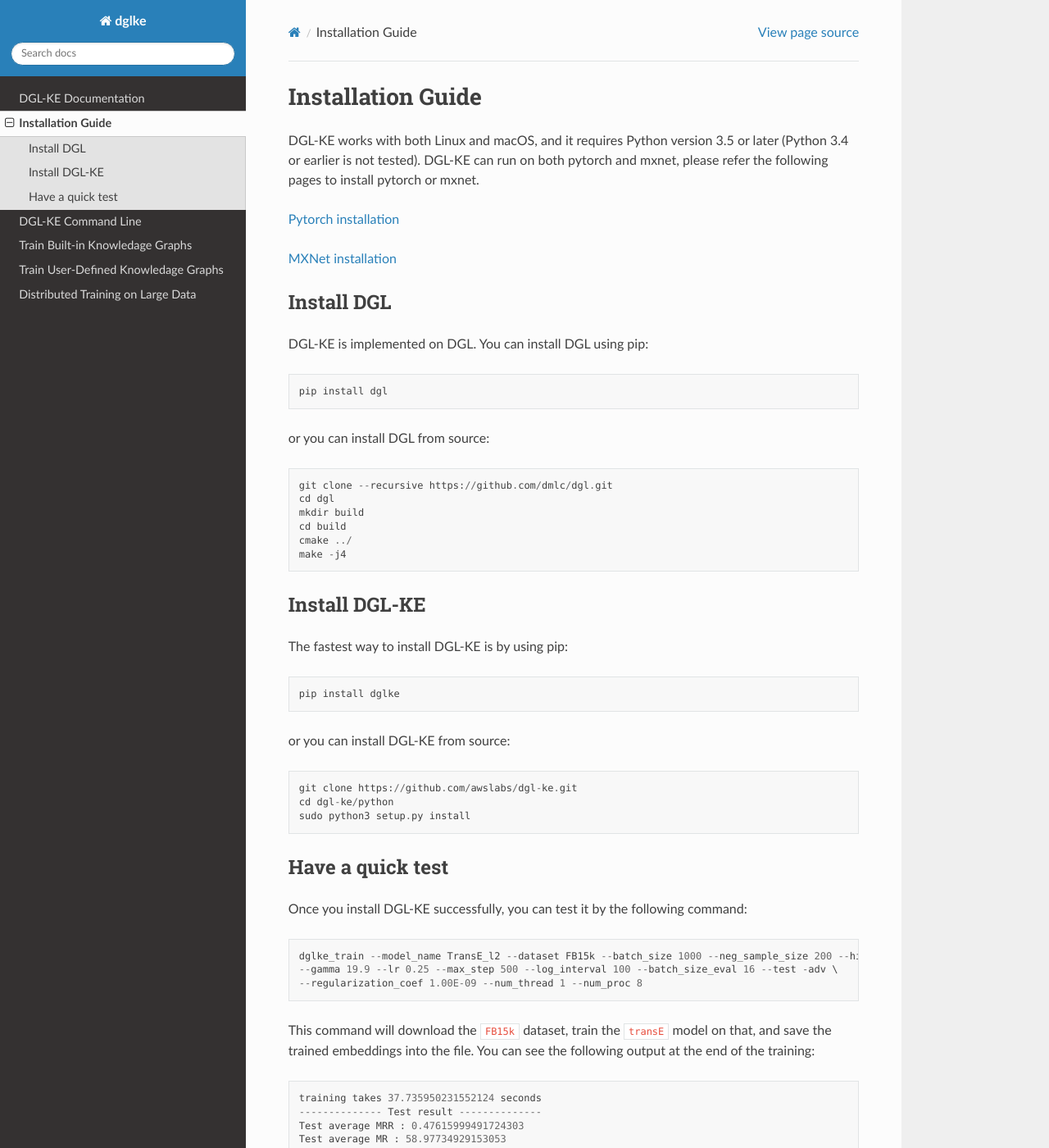
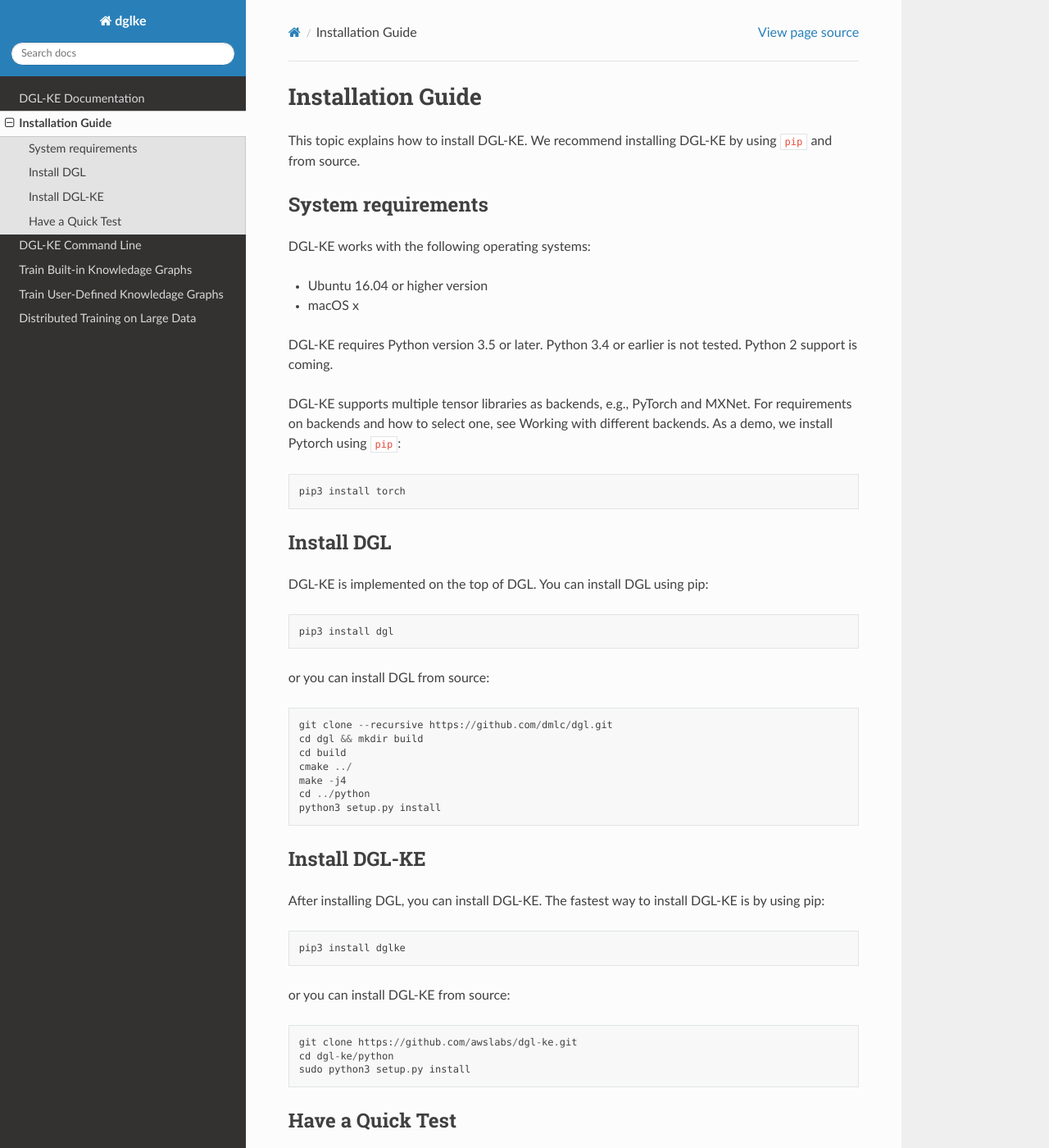
Before and after one commit to awslabs/dgl-ke, a Sphinx documentation site: the page built from docs/source/install.rst, in a window 1280 px wide and 1400 px high. Shown: the whole window at 82% size. Built offline with Sphinx 7.4.7 and the Read the Docs theme 2.0.0, drawn with Linux system fonts in a browser that asks for light colours; some of the changed text lies outside the part shown.

Commit message:
Update doc (#45)
* remove imge

* update

```diff
--- a/docs/source/install.rst
+++ b/docs/source/install.rst
@@ -1,39 +1,48 @@
 Installation Guide
 ----------------------------------
 
-DGL-KE works with both Linux and macOS, and it requires Python version 3.5 or later (Python 3.4 or earlier is not tested). DGL-KE can run on both pytorch and mxnet, please refer the following pages to install pytorch or mxnet.
 
-`Pytorch installation`__
+This topic explains how to install DGL-KE. We recommend installing DGL-KE by using ``pip`` and from source.
 
-`MXNet installation`__
+System requirements
+^^^^^^^^^^^^^^^^^^^^^^^
 
-.. __: https://pytorch.org/
-.. __: https://mxnet.apache.org/
+DGL-KE works with the following operating systems:
+
+- Ubuntu 16.04 or higher version
+- macOS x
+
+DGL-KE requires Python version 3.5 or later. Python 3.4 or earlier is not tested. Python 2 support is coming.
+
+DGL-KE supports multiple tensor libraries as backends, e.g., PyTorch and MXNet. For requirements on backends and how to select one, see Working with different backends. As a demo, we install Pytorch using ``pip``::
+
+    pip3 install torch
 
 
 Install DGL
 ^^^^^^^^^^^^^^^^^^^^^^^^
 
-DGL-KE is implemented on DGL. You can install DGL using pip::
+DGL-KE is implemented on the top of DGL. You can install DGL using pip::
 
-    pip install dgl
+    pip3 install dgl
 
 or you can install DGL from source::
 
     git clone --recursive https://github.com/dmlc/dgl.git
-    cd dgl
-    mkdir build
+    cd dgl && mkdir build
     cd build
     cmake ../
     make -j4
+    cd ../python
+    python3 setup.py install
 
 
 Install DGL-KE
 ^^^^^^^^^^^^^^^^
 
-The fastest way to install DGL-KE is by using pip::
+After installing DGL, you can install DGL-KE. The fastest way to install DGL-KE is by using pip::
 
-    pip install dglke
+    pip3 install dglke
 
 or you can install DGL-KE from source::
 
@@ -42,14 +51,17 @@
     sudo python3 setup.py install
 
 
-Have a quick test
+Have a Quick Test
 ^^^^^^^^^^^^^^^^^^
 
 Once you install DGL-KE successfully, you can test it by the following command::
 
-    dglke_train --model_name TransE_l2 --dataset FB15k --batch_size 1000 --neg_sample_size 200 --hidden_dim 400 \
-    --gamma 19.9 --lr 0.25 --max_step 500 --log_interval 100 --batch_size_eval 16 --test -adv \
-    --regularization_coef 1.00E-09 --num_thread 1 --num_proc 8
+    # create a new workspace
+    mkdir my_task && cd my_task
+    # Train transE model on FB15k dataset
+    dglke_train --model_name TransE_l2 --dataset FB15k --batch_size 1000 --neg_sample_size 200 \
+    --hidden_dim 400 --gamma 19.9 --lr 0.25 --max_step 500 --log_interval 100 --batch_size_eval 16 \
+    -adv --regularization_coef 1.00E-09 --test --num_thread 1 --num_proc 8
 
 This command will download the ``FB15k`` dataset, train the ``transE`` model on that, and save the trained embeddings into the file. You can see the following output at the end of the training::
 
```
Also changed, not shown: docs/source/index.rst (+14 -2 lines).
